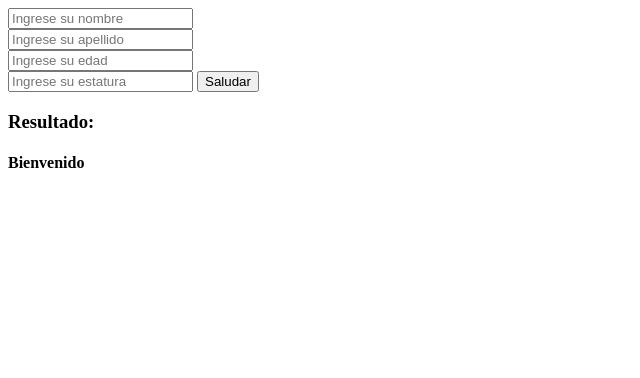
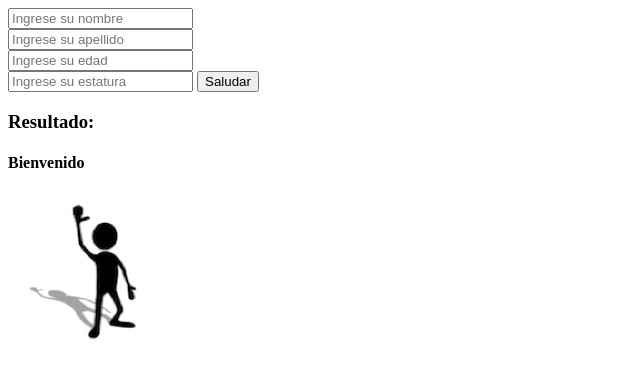
Before and after one commit to hector1603/krakedev, a plain HTML site: page utilitarios/saludo.html in a window 1280 px wide. Both pictures are taken after a click on the button "Saludar". Shown: the whole page, without its empty margins (0-640 px from the left). Drawn offline with Linux system fonts and the light colour scheme.

Commit message:
Función mostrarImagen completa

```diff
--- a/utilitarios/saludo.html
+++ b/utilitarios/saludo.html
@@ -17,6 +17,7 @@
 
     <h3>Resultado: </h3>
     <h4 id="lblTexto"></h4>
+    <img width="200px" height="150px" id="lblImagen">
 
     <script src="saludo.js"></script>
 </body>
--- a/utilitarios/saludo.js
+++ b/utilitarios/saludo.js
@@ -18,6 +18,18 @@ recuperarFlotante = function(idComponente) {
     return valorFlotante;
 }
 
+mostrarTexto = function(idComponente, message) {
+    let componente;
+    componente = document.getElementById(idComponente);
+    componente.innerText = message;
+}
+
+mostrarImagen = function(idComponente, rutaImagen) {
+    let componente;
+    componente = document.getElementById(idComponente);
+    componente.src = rutaImagen;
+}
+
 saludar = function() {
     let nombre = recuperarTexto("txtNombre");
     let apellido = recuperarTexto("txtApellido");
@@ -26,10 +38,5 @@ saludar = function() {
     let message = "Bienvenido " + nombre + " " + apellido;
 
     mostrarTexto("lblTexto", message);
+    mostrarImagen("lblImagen", "./img/saludar.gif");
 }
-
-mostrarTexto = function(idComponente, message) {
-    let componente;
-    componente = document.getElementById("lblTexto")
-    componente.innerText = message;
-}
```
Also changed, not shown: utilitarios/img/saludar.gif (added).
